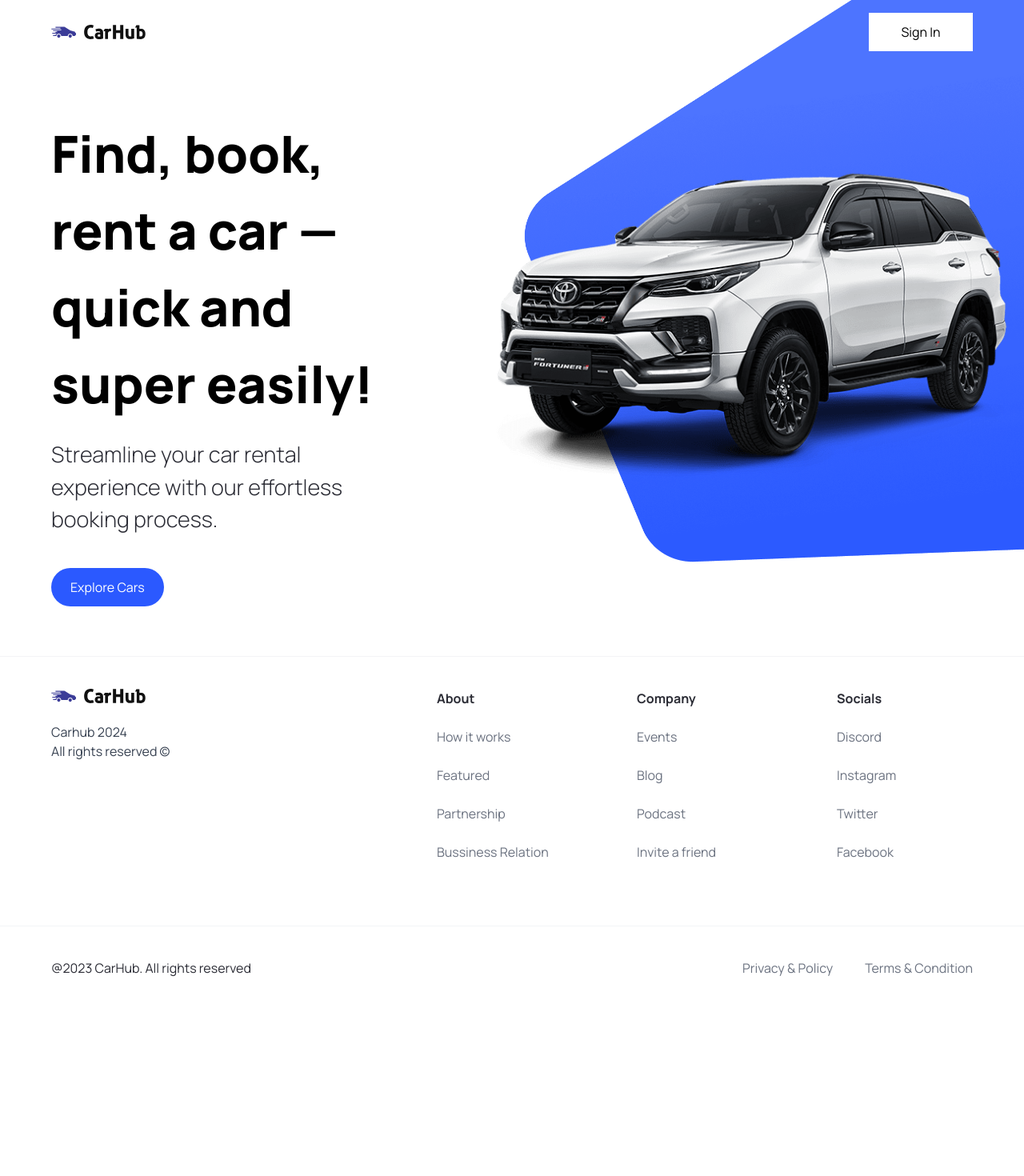
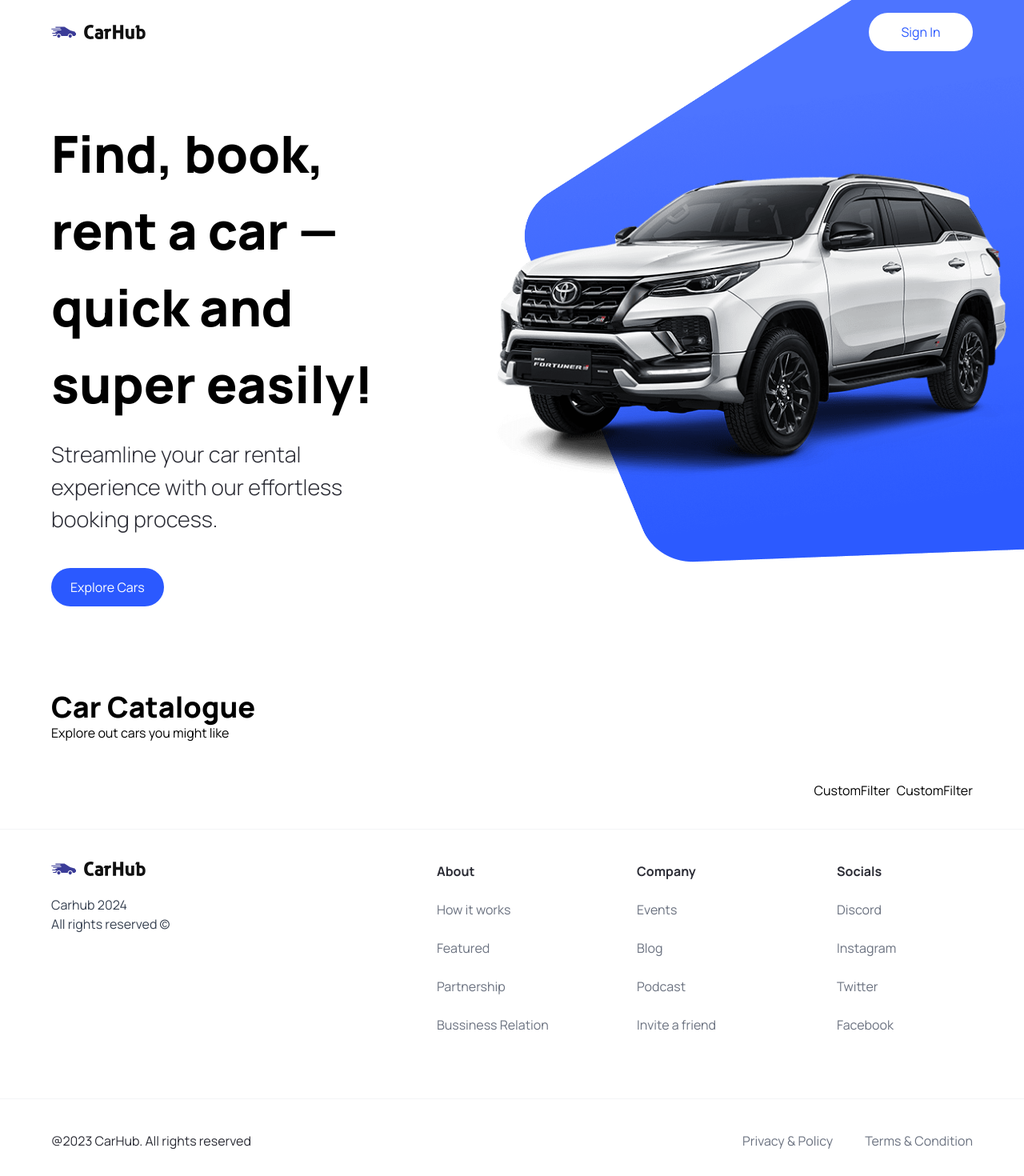
Before and after one commit to MuhammadDanishKhan16259/Car_ShowCase-Next.js, a Next.js app: page / in a window 1280 px wide. Shown: the top 1470 px of the page at 80% size. Before the commit the page ends 1262 px from the top, so only its background shows below. Built offline with nearby package versions, Linux system fonts and the light colour scheme.

Commit message:
working on Search Bar

```diff
--- a/app/page.tsx
+++ b/app/page.tsx
@@ -1,10 +1,23 @@
-import { Hero } from "@/components";
+import { CustomFilter, Hero, Searchbar } from "@/components";
 import Image from "next/image";
 
 export default function Home() {
   return (
     <main className="overflow-hidden">
       <Hero />
+      <div className="mt-12 padding-x padding-y max-width" id="discover">
+        <div className="home__text_container">
+          <h1 className="text-4xl font-extrabold">Car Catalogue</h1>
+          <p>Explore out cars you might like</p>
+          <div className="home__filters">
+            <Searchbar />
+            <div className="home__filter-container">
+              <CustomFilter title="fuel" />
+              <CustomFilter title="year" />
+            </div>
+          </div>
+        </div>
+      </div>
     </main>
   );
 }
--- /dev/null
+++ b/components/CustomFilter.tsx
@@ -0,0 +1,7 @@
+import React from "react";
+
+const CustomFilter = () => {
+  return <div>CustomFilter</div>;
+};
+
+export default CustomFilter;
--- a/components/Navbar.tsx
+++ b/components/Navbar.tsx
@@ -1,11 +1,10 @@
 import Link from "next/link";
 import Image from "next/image";
-// import React from "react";
 
 import CustomButton from "./CustomButton";
 const Navbar = () => {
   return (
-    <header className="w-full absolute z-10">
+    <header className="w-full  absolute z-10">
       <nav className="max-w-[1440px] mx-auto flex justify-between items-center sm:px-16 px-6 py-4">
         <Link href="/" className="flex justify-center items-center">
           <Image
@@ -19,7 +18,7 @@
         <CustomButton
           title="Sign In"
           btnType="button"
-          containerStyles="text-primary-blue-rounded-full bg-white min-w-[130px]"
+          containerStyles="text-primary-blue rounded-full bg-white min-w-[130px]"
         />
       </nav>
     </header>
--- /dev/null
+++ b/components/SearchBar.tsx
@@ -0,0 +1,13 @@
+"use client";
+// import React from "react";
+
+const Searchbar = () => {
+  const handleSearch = () => {};
+  return (
+    <form className="searchbar" onSubmit={handleSearch}>
+      <div></div>
+    </form>
+  );
+};
+
+export default Searchbar;
--- a/components/index.ts
+++ b/components/index.ts
@@ -2,5 +2,6 @@
 import CustomButton from "./CustomButton";
 import Navbar from "./Navbar";
 import Footer from "./Footer";
-
-export { Hero, CustomButton, Navbar, Footer };
+import Searchbar from "./Searchbar";
+import CustomFilter from "./CustomFilter";
+export { Hero, CustomButton, Navbar, Footer, Searchbar, CustomFilter };
```
